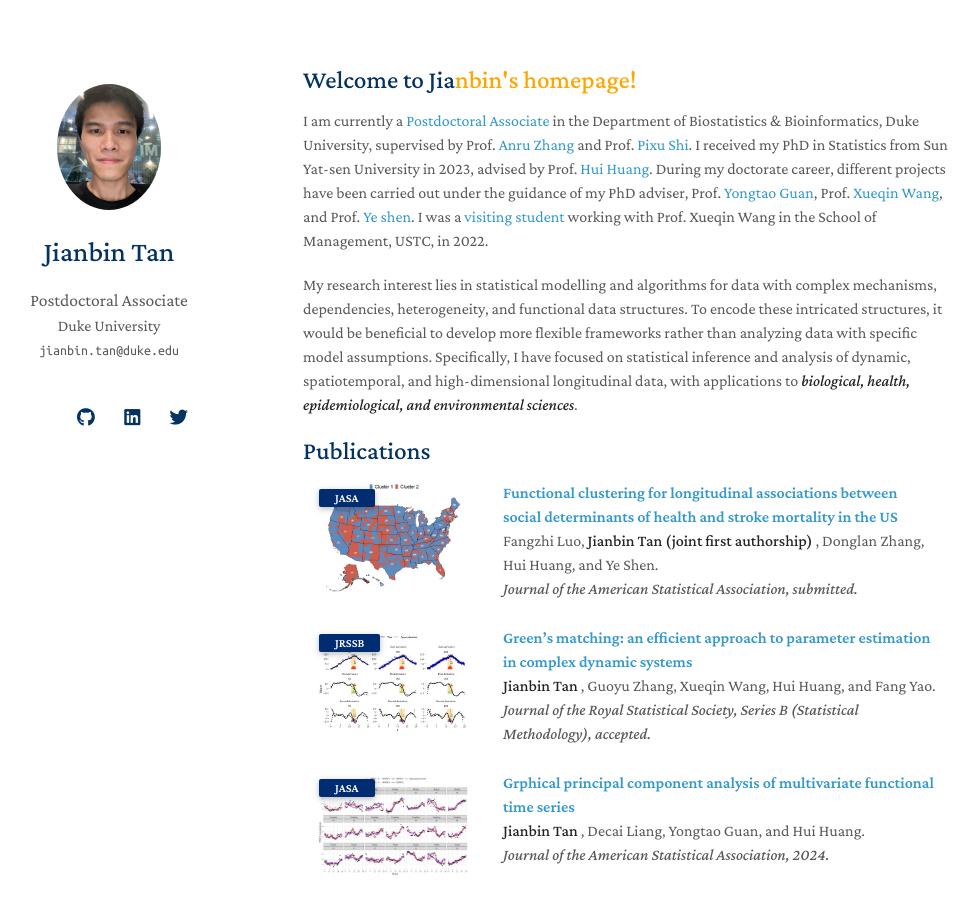
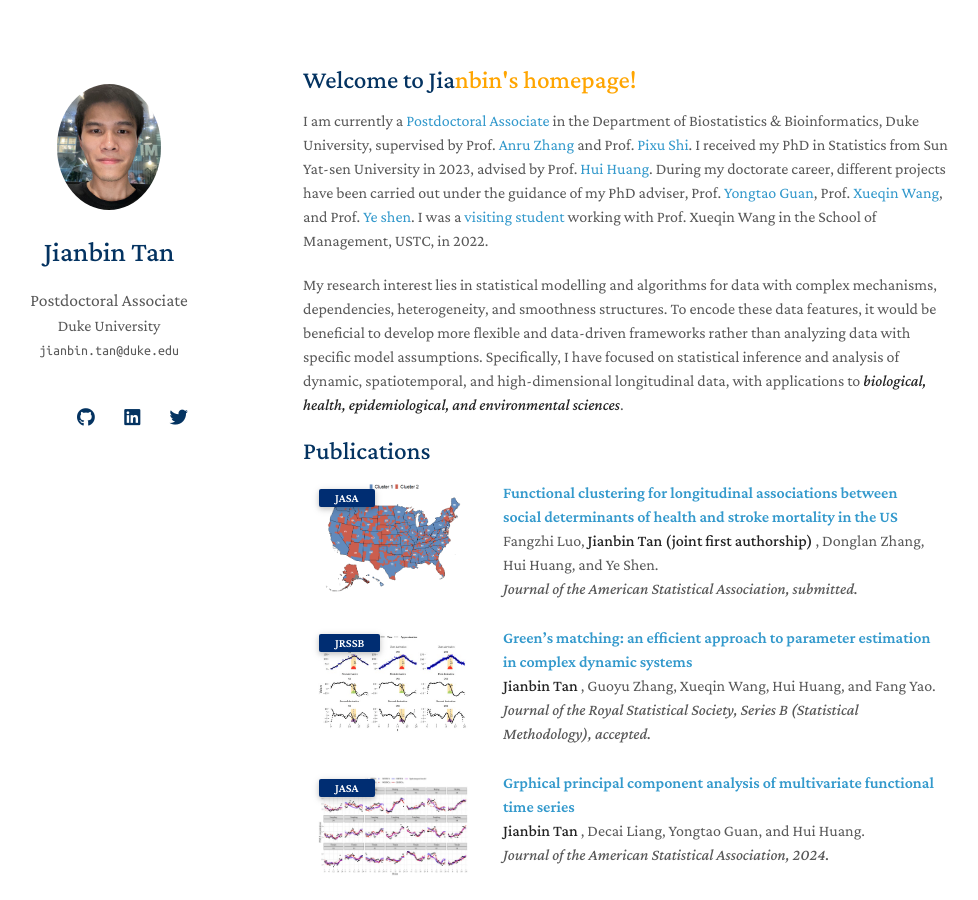
Before and after one commit to Tan-jianbin/Tan-jianbin.github.io, a Jekyll site: the page built from index.md, in a window 1280 px wide and 900 px high. Shown: the whole window, without its empty margins (167-1145 px from the left). Built offline with Jekyll 4.4.1, drawn with Linux system fonts in a browser that asks for light colours; nearby versions of some CDN libraries; a style sheet for code colours, icons or effects is not loaded; our own code applies the rules of GitHub Pages for plain Markdown files.

Commit message:
Update index.md

```diff
--- a/index.md
+++ b/index.md
@@ -6,6 +6,6 @@
 
 I am currently a [Postdoctoral Associate](https://biostat.duke.edu/profile/jianbin-tan) in the Department of Biostatistics & Bioinformatics, Duke University, supervised by Prof. [Anru Zhang](https://anruzhang.github.io) and Prof. [Pixu Shi](https://pixushi.github.io). I received my PhD in Statistics from Sun Yat-sen University in 2023, advised by Prof. [Hui Huang](http://cfas.ruc.edu.cn/kydw/zzyjy/hh/index.htm). During my doctorate career, different projects have been carried out under the guidance of my PhD adviser, Prof. [Yongtao Guan](https://sds.cuhk.edu.cn/en/teacher/1038),  Prof. [Xueqin Wang](https://bs.ustc.edu.cn/english/profile.php?id=650), and Prof. [Ye shen](https://publichealth.uga.edu/faculty-member/ye-shen/). I was a [visiting student](https://statlab905.github.io/author/jianbin-tan/) working with Prof. Xueqin Wang in the School of Management, USTC, in 2022.
 
-My research interest lies in statistical modelling and algorithms for data with complex mechanisms, dependencies, heterogeneity, and functional data structures. To encode these intricated structures, it would be beneficial to develop more flexible frameworks rather than analyzing data with specific model assumptions. Specifically, I have focused on statistical inference and analysis of dynamic, spatiotemporal, and high-dimensional longitudinal data, with applications to ***biological, health, epidemiological, and environmental sciences***.
+My research interest lies in statistical modelling and algorithms for data with complex mechanisms, dependencies, heterogeneity, and smoothness structures. To encode these data features, it would be beneficial to develop more flexible and data-driven frameworks rather than analyzing data with specific model assumptions. Specifically, I have focused on statistical inference and analysis of dynamic, spatiotemporal, and high-dimensional longitudinal data, with applications to ***biological, health, epidemiological, and environmental sciences***.
 
 {% include_relative _includes/publications.md %}
```
